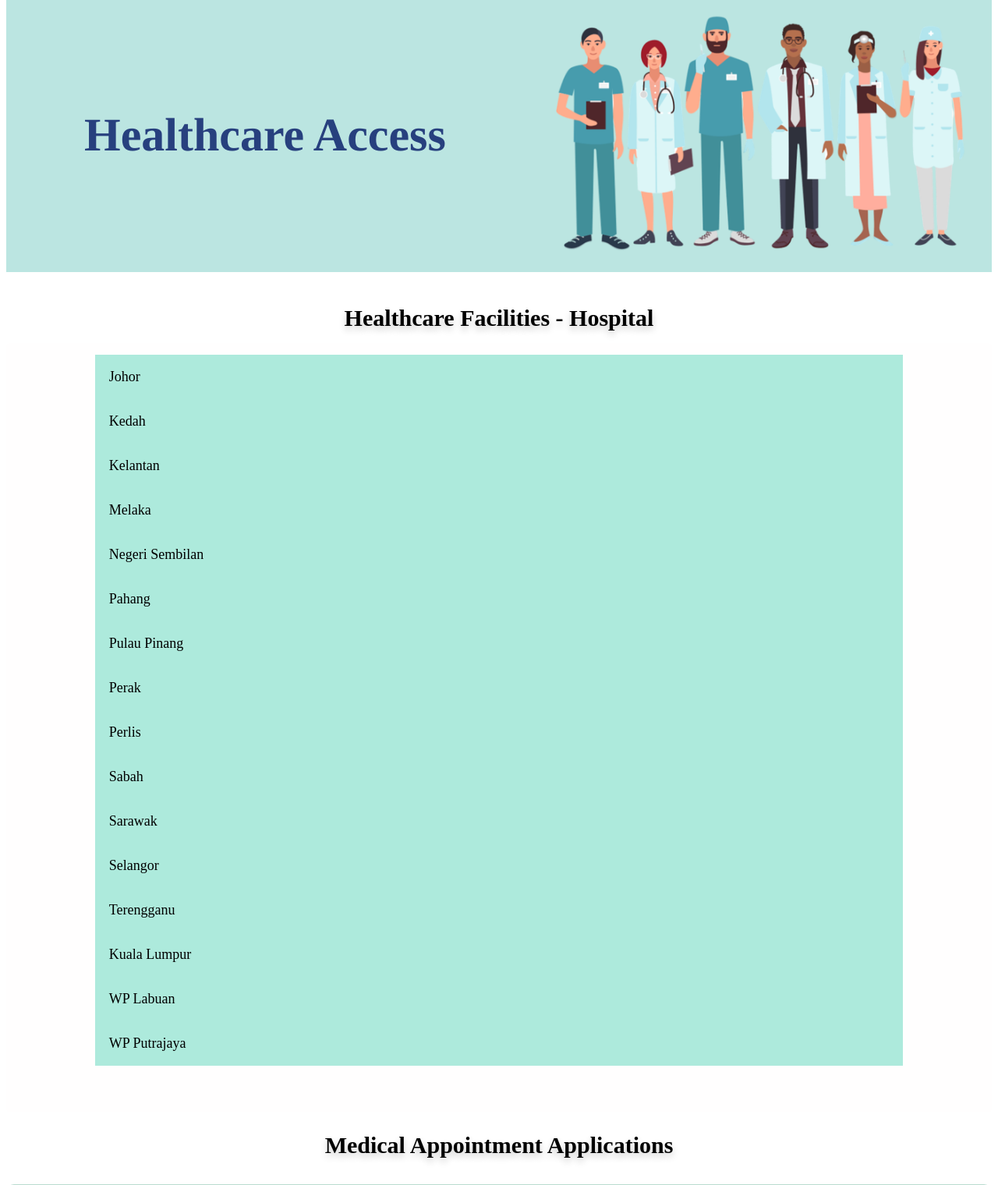
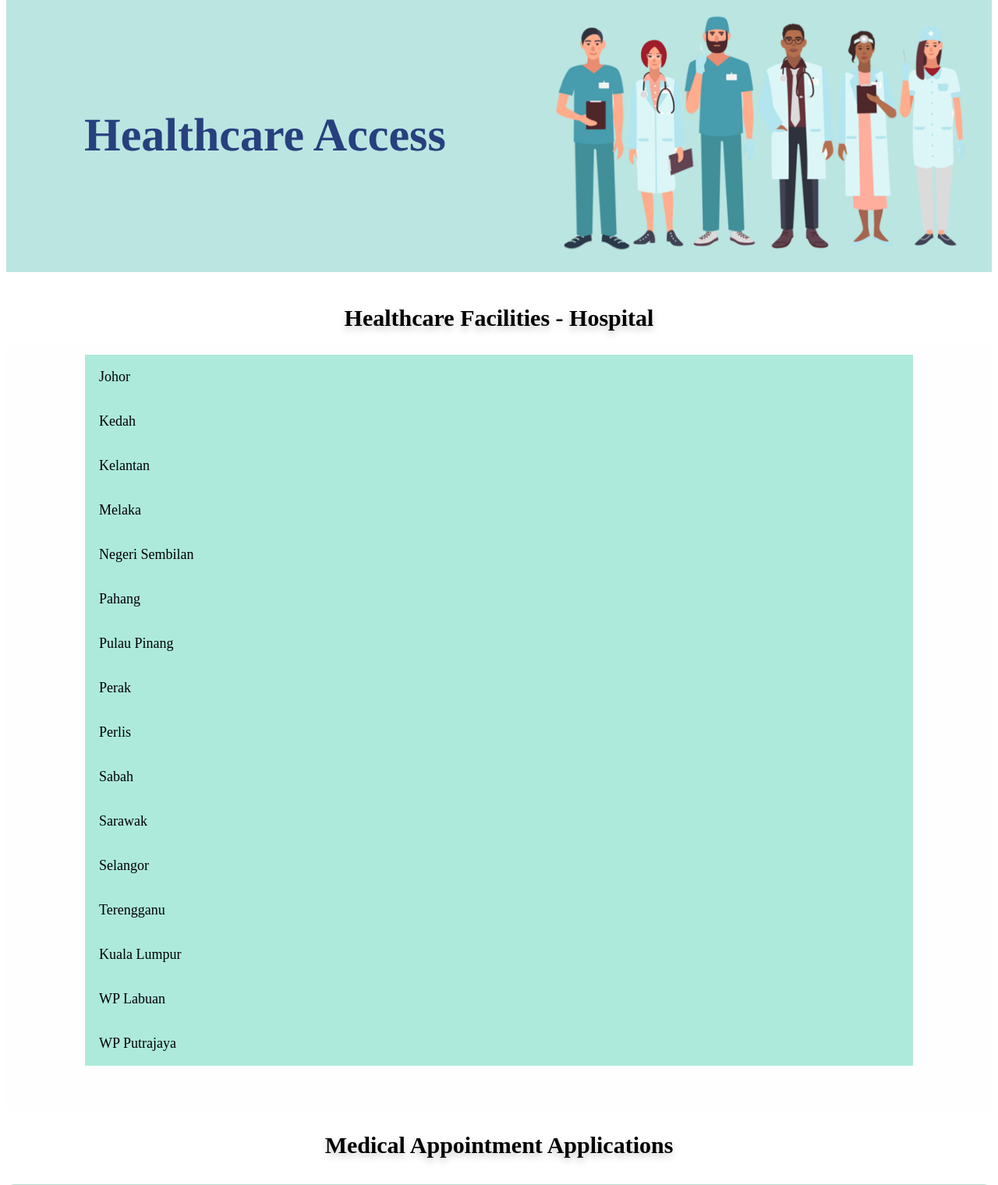
Before and after one commit to xiaoyu163/public-health, a PHP site: page /access.php in a window 1280 px wide. Shown: the part 261-1781 px from the top of the page at 78% size. Run offline with PHP 8.4, Linux system fonts and the light colour scheme.

Commit message:
Update access.php

```diff
--- a/access.php
+++ b/access.php
@@ -66,12 +66,21 @@ include 'nav.php';
             background-color: #EDECEC;
         }
 
-        .container2{
-            background-color: #FFFEFE;
-            padding:15px 9%;
-            padding-bottom: 60px;
-            border-radius: 5px;
-        }
+          .container1{
+       background-color: #FFFEFE;
+       padding:15px 8%;
+       padding-bottom: 60px;
+       border-radius: 5px;
+
+    }
+
+    .container2{
+       background-color: #FFFEFE;
+       padding:15px ;
+       padding-bottom: 60px;
+       border-radius: 5px;
+
+    }
 
         .heading{
             text-align: left;
@@ -177,7 +186,7 @@ include 'nav.php';
 
     <h2 class="heading" style="color: black">Healthcare Facilities - Hospital</h2>
     <!--dropdown list-->
-    <div class="container2">
+    <div class="container1">
      <div class="box-container">
         </div>
         <button type="button" class="collapsible">Johor</button>
```
